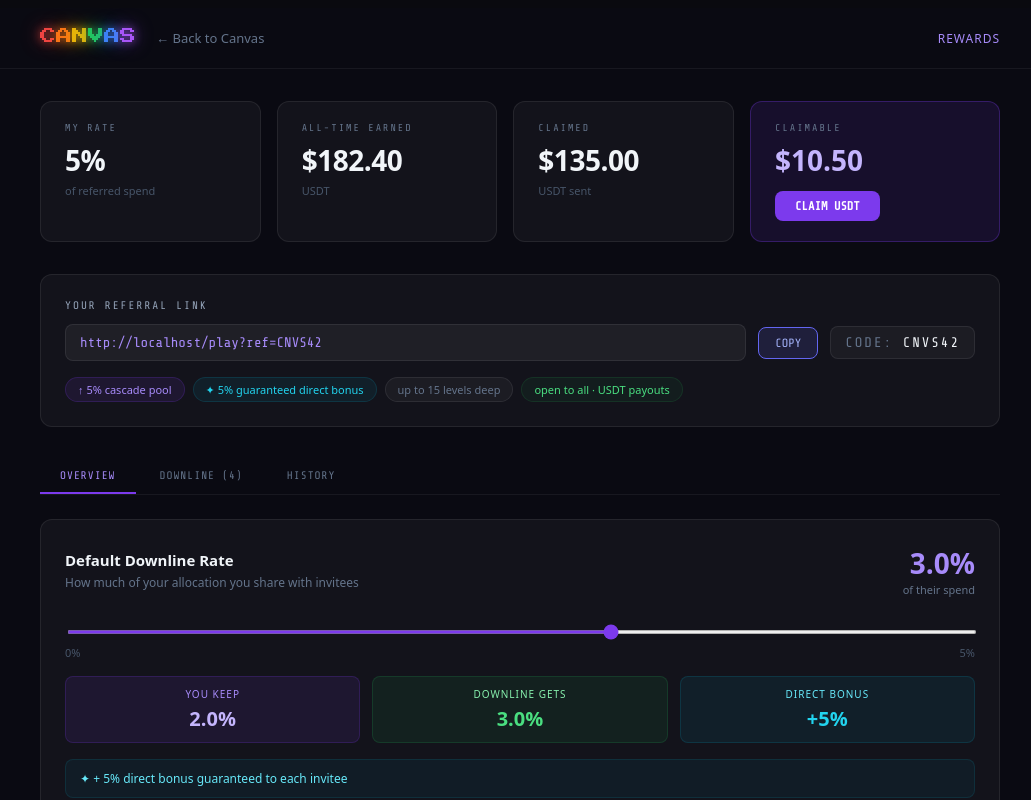
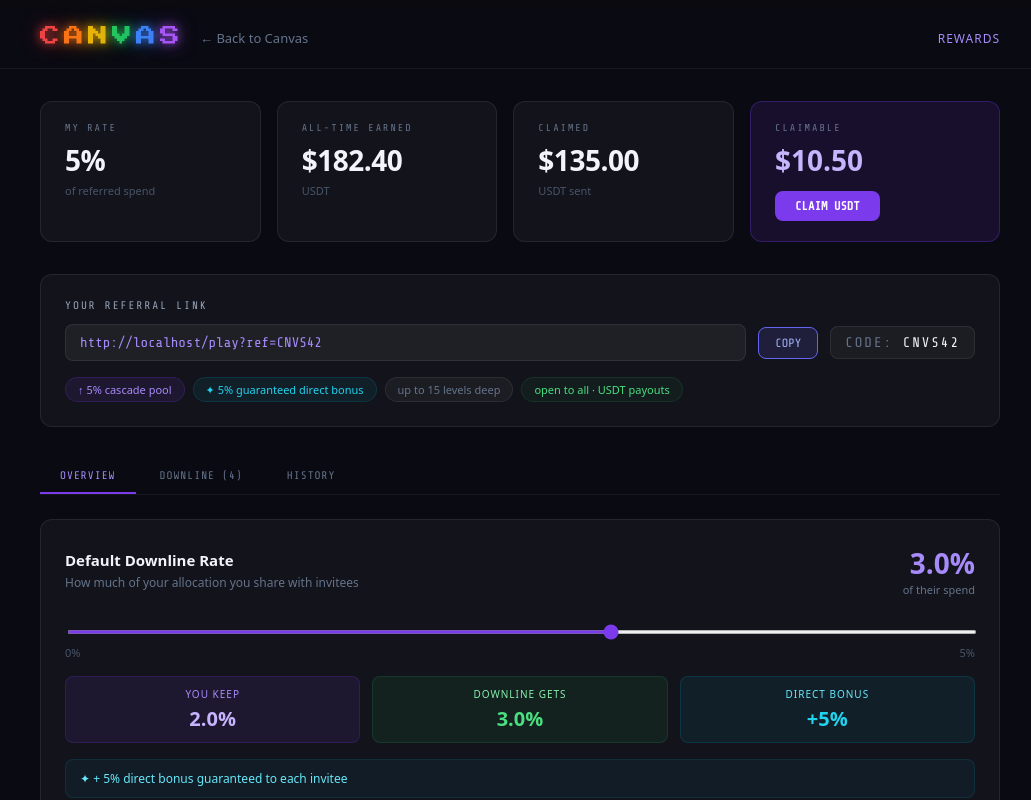
Before and after one commit to alnany/canvas, a Next.js app: page /rewards in a window 1280 px wide. Shown: the top 800 px of the page, without its empty margins (120-1151 px from the left). Built offline with nearby package versions, Linux system fonts and the light colour scheme.

Commit message:
fix: CanvasLogo size prop type (string not number) in rewards page

```diff
--- a/app/rewards/page.tsx
+++ b/app/rewards/page.tsx
@@ -322,7 +322,7 @@ export default function RewardsPage() {
         <div style={{ maxWidth: 960, margin: '0 auto', display: 'flex', alignItems: 'center', justifyContent: 'space-between', height: 60 }}>
           <div style={{ display: 'flex', alignItems: 'center', gap: 20 }}>
             <Link href="/" style={{ textDecoration: 'none' }}>
-              <CanvasLogo size={28} />
+              <CanvasLogo size="sm" />
             </Link>
             <Link href="/play" style={{ color: '#64748b', fontSize: 13, textDecoration: 'none' }}>← Back to Canvas</Link>
           </div>
```
